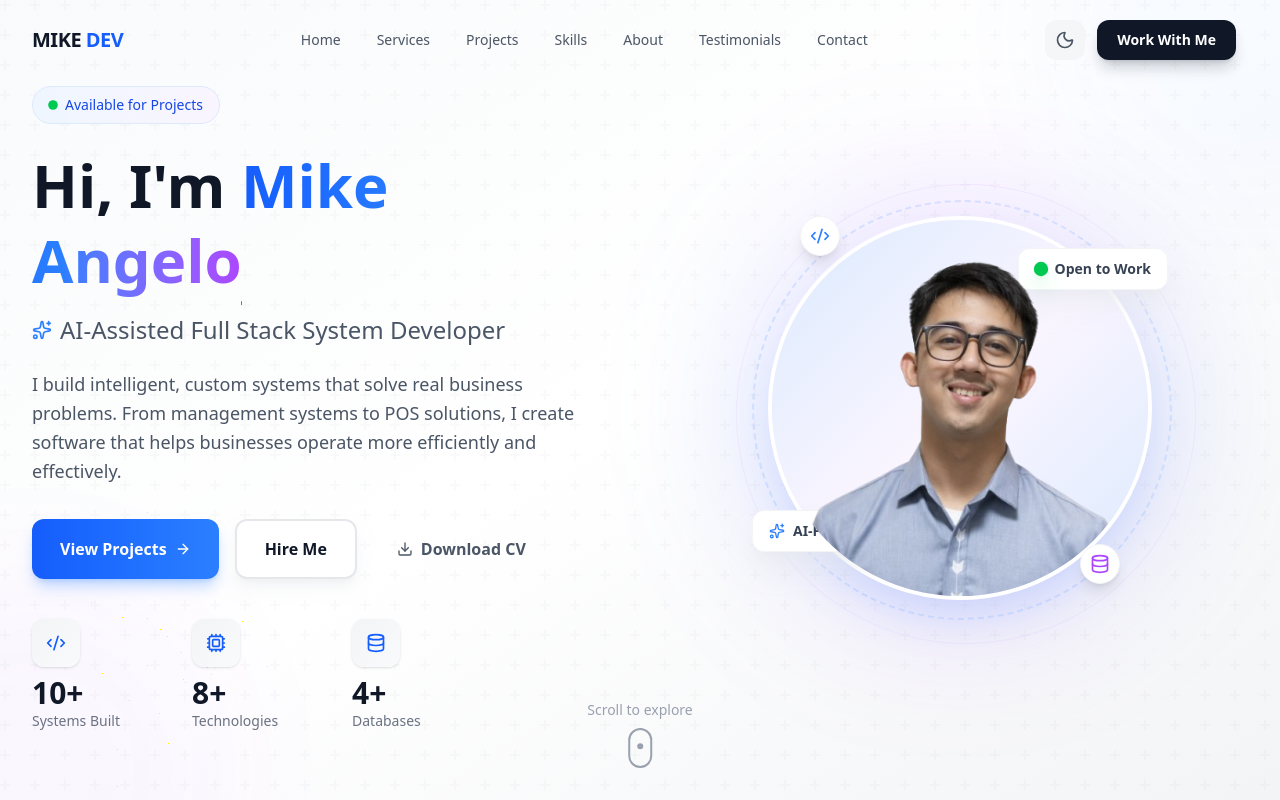
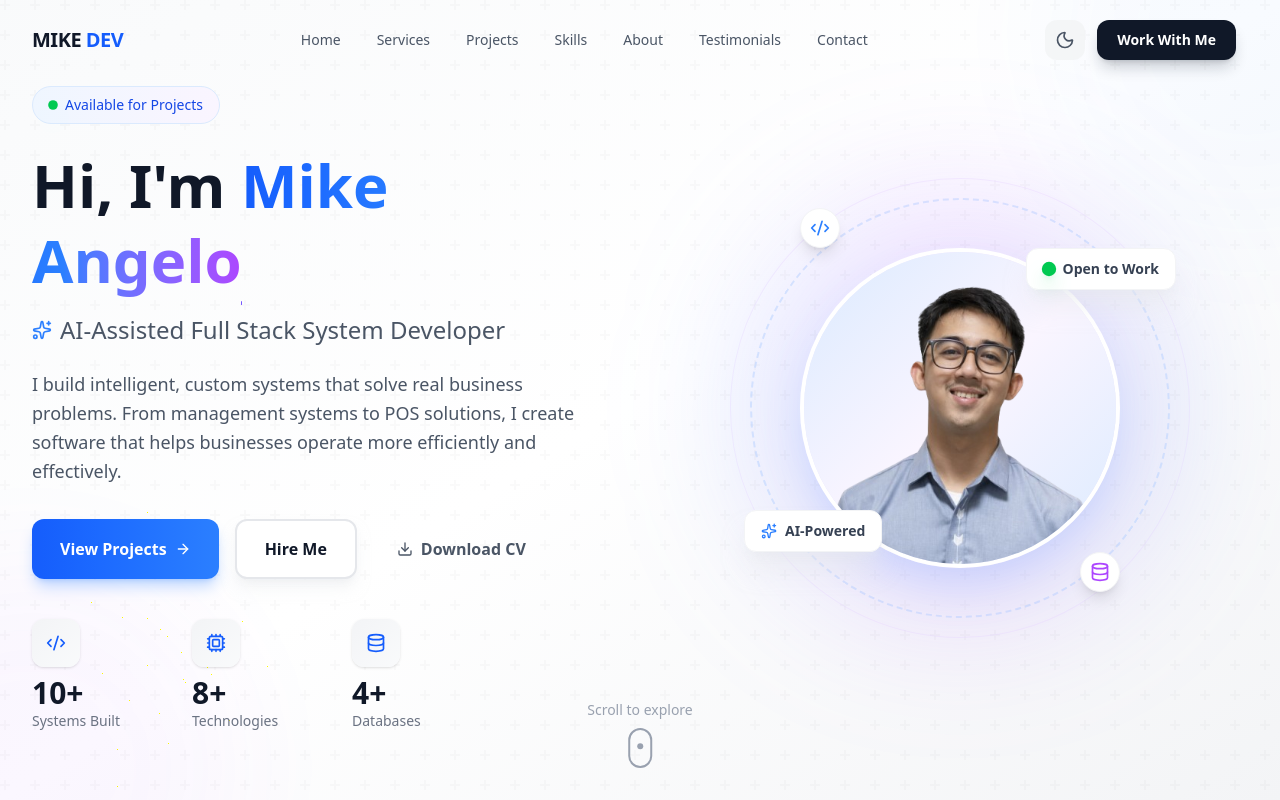
Before and after one commit to mikeangelocasono/mikeangelodev, a Next.js app: page / in a window 1280 px wide. Shown: the top 800 px of the page. Built offline with nearby package versions, Linux system fonts and the light colour scheme.

Commit message:
mike dev

```diff
--- a/src/components/Hero.tsx
+++ b/src/components/Hero.tsx
@@ -196,27 +196,28 @@ export default function Hero() {
             initial={{ opacity: 0, scale: 0.9 }}
             animate={{ opacity: 1, scale: 1 }}
             transition={{ duration: 0.8, delay: 0.2, ease: "easeOut" }}
-            className="order-1 lg:order-2 flex justify-center"
+            className="order-1 lg:order-2 flex justify-center relative z-10"
           >
-            <div className="relative">
-              {/* Animated decorative rings */}
+            {/* Outer container with padding for floating elements */}
+            <div className="relative p-8 sm:p-12 lg:p-16">
+              {/* Animated decorative rings - positioned relative to center */}
               <motion.div
                 animate={{ rotate: 360 }}
                 transition={{ duration: 20, repeat: Infinity, ease: "linear" }}
-                className="absolute inset-0 w-72 h-72 sm:w-88 sm:h-88 lg:w-[420px] lg:h-[420px] -m-4 border-2 border-dashed border-blue-200/50 dark:border-blue-500/20 rounded-full"
+                className="absolute top-1/2 left-1/2 -translate-x-1/2 -translate-y-1/2 w-72 h-72 sm:w-88 sm:h-88 lg:w-[420px] lg:h-[420px] border-2 border-dashed border-blue-200/50 dark:border-blue-500/20 rounded-full pointer-events-none"
               />
               <motion.div
                 animate={{ rotate: -360 }}
                 transition={{ duration: 25, repeat: Infinity, ease: "linear" }}
-                className="absolute inset-0 w-80 h-80 sm:w-96 sm:h-96 lg:w-[460px] lg:h-[460px] -m-8 border border-purple-200/30 dark:border-purple-500/10 rounded-full"
+                className="absolute top-1/2 left-1/2 -translate-x-1/2 -translate-y-1/2 w-80 h-80 sm:w-96 sm:h-96 lg:w-[460px] lg:h-[460px] border border-purple-200/30 dark:border-purple-500/10 rounded-full pointer-events-none"
               />
 
               {/* Glow effect */}
-              <div className="absolute inset-0 bg-gradient-to-r from-blue-500/20 via-purple-500/20 to-blue-500/20 rounded-full blur-3xl scale-110" />
+              <div className="absolute top-1/2 left-1/2 -translate-x-1/2 -translate-y-1/2 w-64 h-64 sm:w-80 sm:h-80 lg:w-96 lg:h-96 bg-gradient-to-r from-blue-500/20 via-purple-500/20 to-blue-500/20 rounded-full blur-3xl scale-110 pointer-events-none" />
 
               {/* Image Container */}
               <motion.div
-                className="relative w-64 h-64 sm:w-80 sm:h-80 lg:w-96 lg:h-96 rounded-full overflow-hidden border-4 border-white dark:border-slate-700 shadow-2xl shadow-blue-500/20 dark:shadow-blue-500/10"
+                className="relative w-56 h-56 sm:w-72 sm:h-72 lg:w-80 lg:h-80 rounded-full overflow-hidden border-4 border-white dark:border-slate-700 shadow-2xl shadow-blue-500/20 dark:shadow-blue-500/10 z-20"
                 whileHover={{ scale: 1.02 }}
                 transition={{ duration: 0.3 }}
               >
@@ -230,13 +231,13 @@ export default function Hero() {
                     fill
                     priority
                     className="object-cover object-top relative z-10"
-                    sizes="(max-width: 640px) 256px, (max-width: 1024px) 320px, 384px"
+                    sizes="(max-width: 640px) 224px, (max-width: 1024px) 288px, 320px"
                     onError={() => setImageError(true)}
                   />
                 ) : (
                   /* Fallback Avatar */
                   <div className="absolute inset-0 flex items-center justify-center bg-gradient-to-br from-blue-500 to-purple-600">
-                    <span className="text-7xl sm:text-8xl lg:text-9xl font-bold text-white/90">M</span>
+                    <span className="text-6xl sm:text-7xl lg:text-8xl font-bold text-white/90">M</span>
                   </div>
                 )}
               </motion.div>
@@ -247,15 +248,15 @@ export default function Hero() {
                 animate={{ opacity: 1, x: 0, y: 0 }}
                 transition={{ duration: 0.6, delay: 1 }}
                 whileHover={{ scale: 1.05, y: -2 }}
-                className="absolute -right-2 sm:-right-4 top-8 bg-white dark:bg-slate-800 px-4 py-2.5 rounded-xl shadow-xl shadow-gray-200/50 dark:shadow-black/30 border border-gray-100 dark:border-slate-700 backdrop-blur-sm"
+                className="absolute right-0 sm:right-2 top-12 sm:top-16 bg-white dark:bg-slate-800 px-3 sm:px-4 py-2 sm:py-2.5 rounded-xl shadow-xl shadow-gray-200/50 dark:shadow-black/30 border border-gray-100 dark:border-slate-700 backdrop-blur-sm z-30"
               >
                 <div className="flex items-center gap-2">
                   <motion.div
                     animate={{ scale: [1, 1.2, 1] }}
                     transition={{ duration: 2, repeat: Infinity }}
-                    className="w-3 h-3 rounded-full bg-green-500 shadow-lg shadow-green-500/50"
+                    className="w-2.5 h-2.5 sm:w-3 sm:h-3 rounded-full bg-green-500 shadow-lg shadow-green-500/50"
                   />
-                  <span className="text-sm font-semibold text-gray-700 dark:text-slate-200">
+                  <span className="text-xs sm:text-sm font-semibold text-gray-700 dark:text-slate-200 whitespace-nowrap">
                     Open to Work
                   </span>
                 </div>
@@ -267,16 +268,16 @@ export default function Hero() {
                 animate={{ opacity: 1, x: 0, y: 0 }}
                 transition={{ duration: 0.6, delay: 1.1 }}
                 whileHover={{ scale: 1.05, y: -2 }}
-                className="absolute -left-2 sm:-left-4 bottom-12 bg-white dark:bg-slate-800 px-4 py-2.5 rounded-xl shadow-xl shadow-gray-200/50 dark:shadow-black/30 border border-gray-100 dark:border-slate-700 backdrop-blur-sm"
+                className="absolute left-0 sm:left-2 bottom-16 sm:bottom-20 bg-white dark:bg-slate-800 px-3 sm:px-4 py-2 sm:py-2.5 rounded-xl shadow-xl shadow-gray-200/50 dark:shadow-black/30 border border-gray-100 dark:border-slate-700 backdrop-blur-sm z-30"
               >
                 <div className="flex items-center gap-2">
                   <motion.div
                     animate={{ rotate: [0, 10, -10, 0] }}
                     transition={{ duration: 2, repeat: Infinity }}
                   >
-                    <Sparkles className="w-4 h-4 text-blue-500" />
+                    <Sparkles className="w-3.5 h-3.5 sm:w-4 sm:h-4 text-blue-500" />
                   </motion.div>
-                  <span className="text-sm font-semibold text-gray-700 dark:text-slate-200">
+                  <span className="text-xs sm:text-sm font-semibold text-gray-700 dark:text-slate-200 whitespace-nowrap">
                     AI-Powered
                   </span>
                 </div>
@@ -287,18 +288,18 @@ export default function Hero() {
                 initial={{ opacity: 0, scale: 0 }}
                 animate={{ opacity: 1, scale: 1 }}
                 transition={{ duration: 0.5, delay: 1.2 }}
-                className="absolute top-0 left-8 w-10 h-10 rounded-full bg-white dark:bg-slate-800 shadow-lg flex items-center justify-center border border-gray-100 dark:border-slate-700"
+                className="absolute top-4 sm:top-6 left-12 sm:left-16 w-9 h-9 sm:w-10 sm:h-10 rounded-full bg-white dark:bg-slate-800 shadow-lg flex items-center justify-center border border-gray-100 dark:border-slate-700 z-30"
               >
-                <Code2 className="w-5 h-5 text-blue-500" />
+                <Code2 className="w-4 h-4 sm:w-5 sm:h-5 text-blue-500" />
               </motion.div>
 
               <motion.div
                 initial={{ opacity: 0, scale: 0 }}
                 animate={{ opacity: 1, scale: 1 }}
                 transition={{ duration: 0.5, delay: 1.3 }}
-                className="absolute bottom-4 right-8 w-10 h-10 rounded-full bg-white dark:bg-slate-800 shadow-lg flex items-center justify-center border border-gray-100 dark:border-slate-700"
+                className="absolute bottom-8 sm:bottom-10 right-12 sm:right-16 w-9 h-9 sm:w-10 sm:h-10 rounded-full bg-white dark:bg-slate-800 shadow-lg flex items-center justify-center border border-gray-100 dark:border-slate-700 z-30"
               >
-                <Database className="w-5 h-5 text-purple-500" />
+                <Database className="w-4 h-4 sm:w-5 sm:h-5 text-purple-500" />
               </motion.div>
             </div>
           </motion.div>
```
